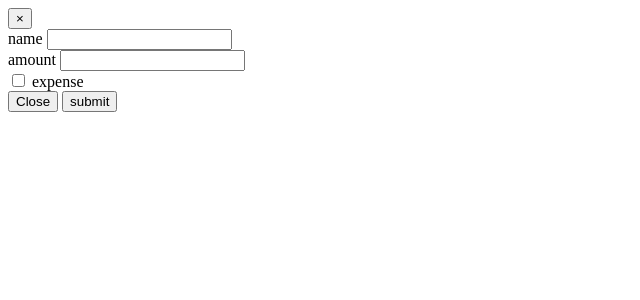
After one commit to komissar2007/budgetta, a Django app: template budgetta_app/templates/budgetta_app/new_category_modal.html in a window 1280 px wide. The commit adds this page. Shown: the top 300 px of the page, without its empty margins (0-640 px from the left). Run offline with Django 3.2, Linux system fonts and the light colour scheme; the template is opened without the code that fills it, so the values that code supplies are empty; some libraries are stand-ins or nearby versions.

Commit message:
add modals for transactions and categories

```diff
--- /dev/null
+++ b/budgetta_app/templates/budgetta_app/new_category_modal.html
@@ -0,0 +1,31 @@
+<div class="modal-dialog" role="document">
+    <div class="modal-content">
+        <div class="modal-body">
+            <button type="button" class="close" data-dismiss="modal" aria-label="Close">
+                <span aria-hidden="true">&times;</span>
+            </button>
+            {% block content %}
+            <form action="{% url 'budgetta_app:new_category' %}" method='post'>
+                {% csrf_token %}
+                <div class="form-group">
+                    <label for="categoryName">name</label>
+                    <input name="name" type="text" class="form-control" id="categoryName"
+                           aria-describedby="transactionHelp">
+                </div>
+                <div class="form-group">
+                    <label for="limitText">amount</label>
+                    <input name="limit" type="number" class="form-control" id="limitText">
+                </div>
+                <div class="form-check">
+                    <input name="is_expense" type="checkbox" class="form-check-input" id="IseExpenseCheck">
+                    <label class="form-check-label" for="IseExpenseCheck">expense</label>
+                </div>
+                <div class="modal-footer">
+                    <button type="button" class="btn btn-secondary" data-dismiss="modal">Close</button>
+                    <button type="submit" class="btn btn-primary">submit</button>
+                </div>
+            </form>
+            {% endblock content %}
+        </div>
+    </div>
+</div>
```
Also changed, not shown: budgetta_app/templates/budgetta_app/categories.html (+15 -1 lines), budgetta_app/templates/budgetta_app/new_transaction_modal.html (+12 -3 lines).
